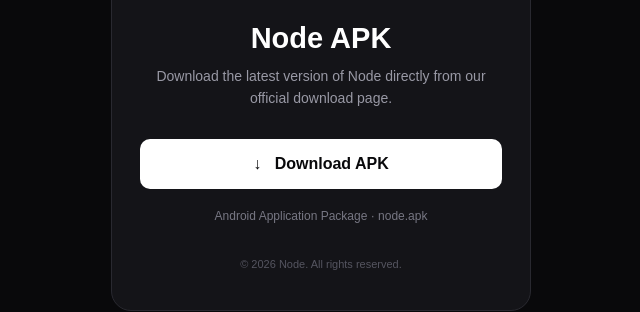
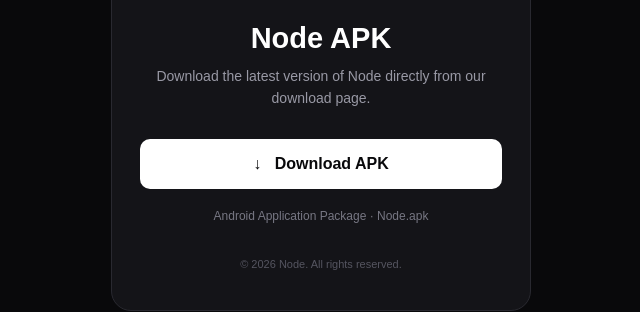
Before and after one commit to dbclient/dbclient.github.io, a plain HTML site: page index.html in a window 1280 px wide. Shown: the part 309-621 px from the top of the page, 319-959 px from the left. Drawn offline with Linux system fonts and the light colour scheme.

Commit message:
Update index.html

```diff
--- a/index.html
+++ b/index.html
@@ -4,6 +4,7 @@
     <meta charset="UTF-8">
     <meta name="viewport" content="width=device-width, initial-scale=1.0">
     <meta name="theme-color" content="#09090b">
+
     <title>Node APK - Download</title>
 
     <style>
@@ -19,7 +20,7 @@
             justify-content: center;
             align-items: center;
             background: #09090b;
-            color: #fff;
+            color: #ffffff;
             font-family: Arial, sans-serif;
             padding: 20px;
         }
@@ -99,15 +100,15 @@
 
         <p class="description">
             Download the latest version of Node
-            directly from our official download page.
+            directly from our download page.
         </p>
 
-        <a class="download" href="./node.apk" download="node.apk">
+        <a class="download" href="./Node.apk" download="Node.apk">
             ↓ &nbsp; Download APK
         </a>
 
         <p class="info">
-            Android Application Package · node.apk
+            Android Application Package · Node.apk
         </p>
 
         <footer>
```
